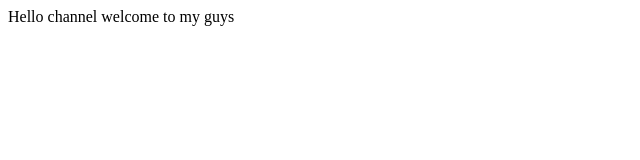
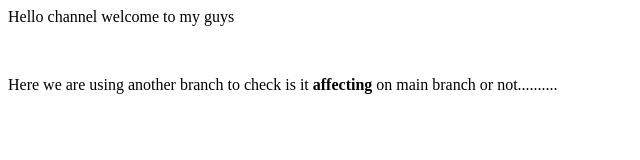
Before and after one commit to vishu120702/TempRepo, a plain HTML site: page index.html in a window 1280 px wide. Shown: the whole page, without its empty margins (0-640 px from the left). Drawn offline with Linux system fonts and the light colour scheme.

Commit message:
Added new branch

```diff
--- a/index.html
+++ b/index.html
@@ -1 +1,3 @@
 <p>Hello channel welcome to my guys</p>
+<br>
+<p>Here we are using another branch to check is it <b>affecting</b> on main branch or not..........</p>
--- a/style.css
+++ b/style.css
@@ -1,3 +1,7 @@
 p{
     color: red;
 }
+p{
+    font-family: 'Courier New', Courier, monospace;
+    font-style: italic;
+}
```
